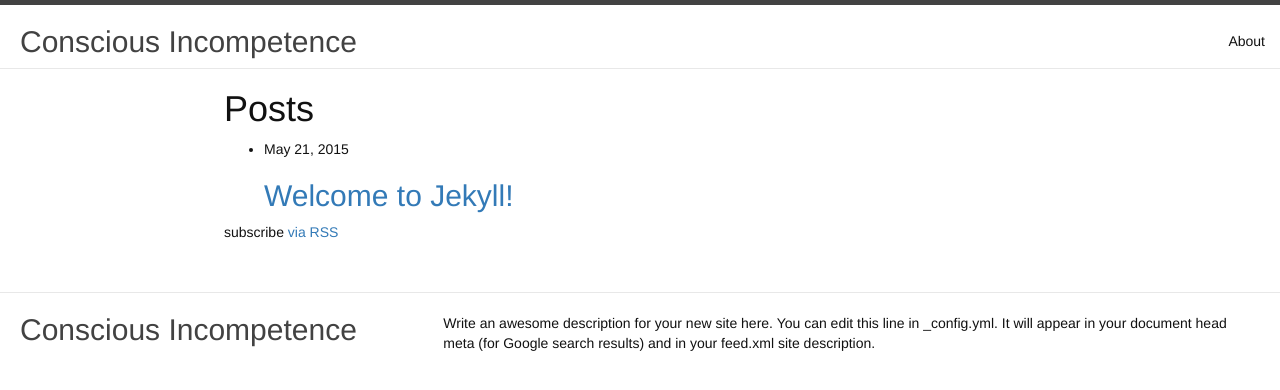
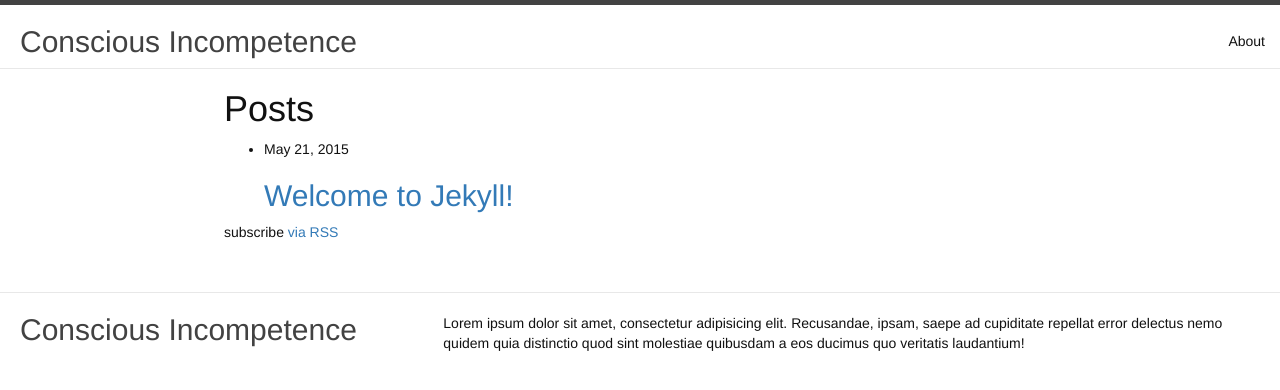
Before and after one commit to conscious-incompetence/conscious-incompetence.github.io, a Jekyll site: the page built from index.html, in a window 1280 px wide. Shown: the top 390 px of the page. Built offline with Jekyll 4.4.1, drawn with Linux system fonts in a browser that asks for light colours.

Commit message:
Filler description

```diff
--- a/_config.yml
+++ b/_config.yml
@@ -2,9 +2,9 @@
 title: Conscious Incompetence
 #email: your-email@domain.com
 description: > # this means to ignore newlines until "baseurl:"
-  Write an awesome description for your new site here. You can edit this
-  line in _config.yml. It will appear in your document head meta (for
-  Google search results) and in your feed.xml site description.
+  Lorem ipsum dolor sit amet, consectetur adipisicing elit. Recusandae, ipsam,
+  saepe ad cupiditate repellat error delectus nemo quidem quia distinctio quod
+  sint molestiae quibusdam a eos ducimus quo veritatis laudantium!
 baseurl: "" # the subpath of your site, e.g. /blog/
 url: "http://yourdomain.com" # the base hostname & protocol for your site
 #twitter_username: jekyllrb
```
